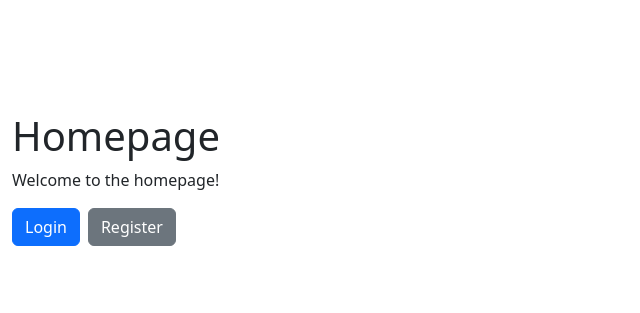
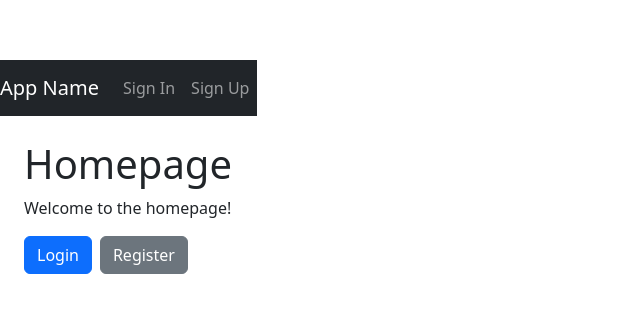
Before and after one commit to johnalexladra/mern-frontend, a React (Vite) app in the folder frontend/: page / in a window 1280 px wide. Shown: the part 233-546 px from the top of the page, without its empty margins (0-640 px from the left). Built offline with nearby package versions, Linux system fonts and the light colour scheme; no server answers.

Commit message:
feat: Create layout and profile page

```diff
--- a/frontend/src/App.tsx
+++ b/frontend/src/App.tsx
@@ -4,16 +4,22 @@ import HomePage from './pages/HomePage';
 import SignInPage from './pages/auth/SignInPage';
 import SignUpPage from './pages/auth/SignUpPage';
 import NotFoundPage from './pages/error/NotFoundPage';
+import Layout from './containers/Layout';
+import ProtectedRoute from './routes/ProtectedRoute';
+import ProfilePage from './pages/ProfilePage';
 
 const App: React.FC = () => {
   return (
     <Router>
+      <Layout>
         <Routes>
           <Route path="/" element={<HomePage />} />
           <Route path="/signin" element={<SignInPage />} />
           <Route path="/signup" element={<SignUpPage />} />
+          <Route path="/profile" element={<ProtectedRoute element={<ProfilePage />} />} />
           <Route path="*" element={<NotFoundPage />} />
         </Routes>
+      </Layout>
     </Router>
   );
 };
--- /dev/null
+++ b/frontend/src/containers/Layout.tsx
@@ -0,0 +1,40 @@
+import React, { ReactNode } from 'react';
+import { Container, Navbar, Nav, Button } from 'react-bootstrap';
+import { Link } from 'react-router-dom';
+import useAuth from '../hooks/useAuth';
+
+// Define the type for the props
+interface LayoutProps {
+    children: ReactNode;
+}
+
+const Layout: React.FC<LayoutProps> = ({ children }) => {
+    const APP_NAME = import.meta.env.VITE_APP_NAME || 'App Name';
+    const { token, logout } = useAuth();
+
+    return (
+        <div>
+            <Navbar bg="dark" variant="dark" expand="lg">
+                <Navbar.Brand as={Link} to="/">{APP_NAME}</Navbar.Brand>
+                <Nav className="mr-auto">
+                    {token ? (
+                        <>
+                            <Nav.Link as={Link} to="/cards">Card List</Nav.Link>
+                            <Button variant="outline-light" onClick={logout}>Sign Out</Button>
+                        </>
+                    ) : (
+                        <>
+                            <Nav.Link as={Link} to="/signin">Sign In</Nav.Link>
+                            <Nav.Link as={Link} to="/signup">Sign Up</Nav.Link>
+                        </>
+                    )}
+                </Nav>
+            </Navbar>
+            <Container>
+                {children}
+            </Container>
+        </div>
+    );
+};
+
+export default Layout;
--- /dev/null
+++ b/frontend/src/pages/ProfilePage.tsx
@@ -0,0 +1,24 @@
+// src/pages/ProfilePage.tsx
+
+import React from 'react';
+import useAuth from '../hooks/useAuth';
+
+const ProfilePage: React.FC = () => {
+    const { username, token } = useAuth();
+
+    // Optionally check if token is valid or if username exists
+    if (!token || !username) {
+        return <div>Loading...</div>; // Show a loading state or redirect to login
+    }
+
+    return (
+        <div>
+            <h1>Profile Page</h1>
+            <p><strong>Username:</strong> {username}</p>
+            <p><strong>Token:</strong> {token}</p>
+            {/* Add more profile details as needed */}
+        </div>
+    );
+};
+
+export default ProfilePage;
```
Lines whose indentation alone changed are shown as unchanged.
